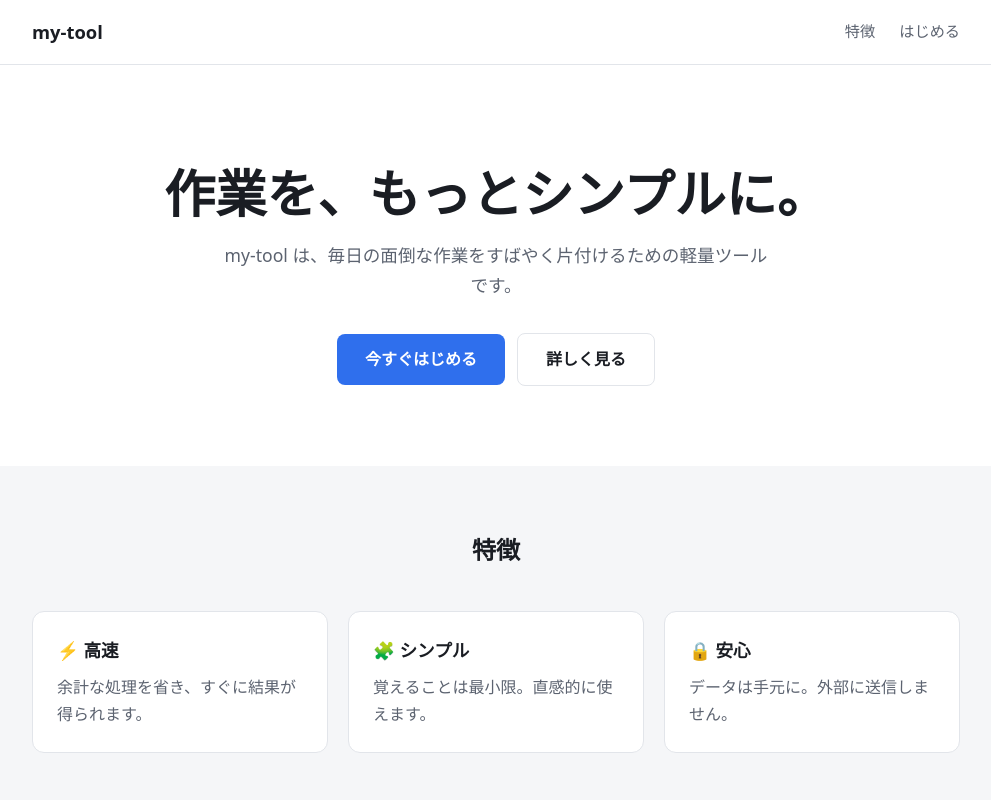
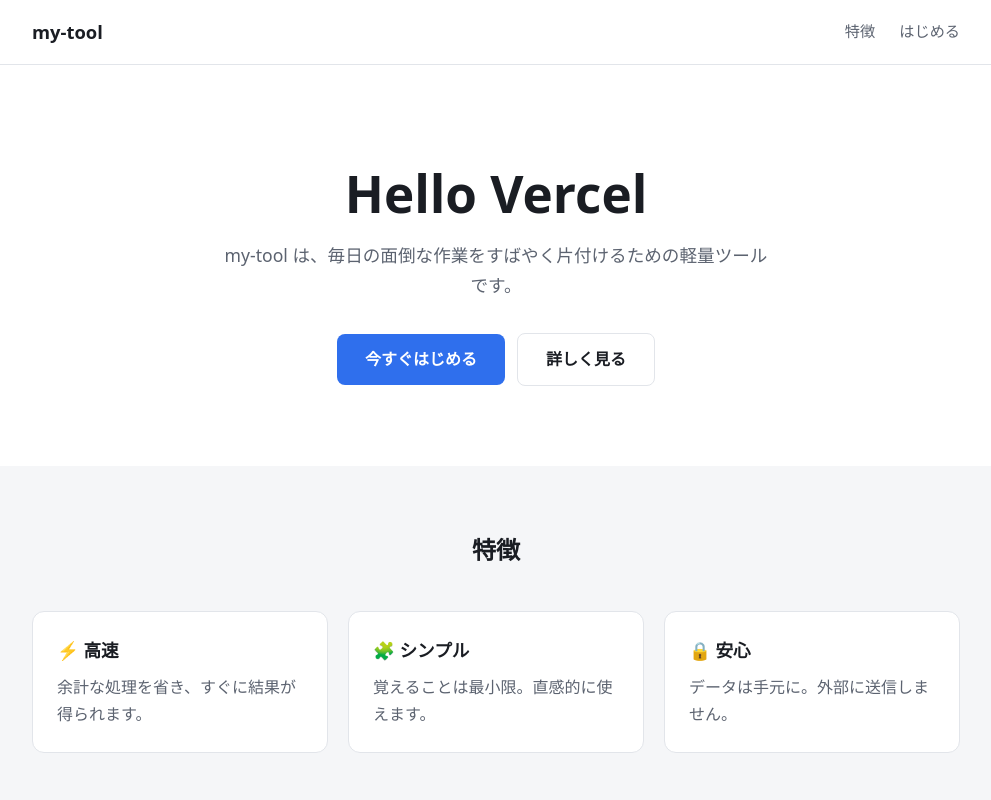
Before and after one commit to kkk111777/my-tool-2, a plain HTML site: page index.html in a window 1280 px wide. Shown: the top 800 px of the page, without its empty margins (144-1135 px from the left). Drawn offline with Linux system fonts and the light colour scheme.

Commit message:
Change top page heading to Hello Vercel
Co-Authored-By: Claude Opus 5.5 <noreply@anthropic.com>

```diff
--- a/index.html
+++ b/index.html
@@ -96,7 +96,7 @@
   <main>
     <section class="hero">
       <div class="container">
-        <h1>作業を、もっとシンプルに。</h1>
+        <h1>Hello Vercel</h1>
         <p>my-tool は、毎日の面倒な作業をすばやく片付けるための軽量ツールです。</p>
         <a class="btn" href="#start">今すぐはじめる</a>
         <a class="btn btn-secondary" href="#features">詳しく見る</a>
```
